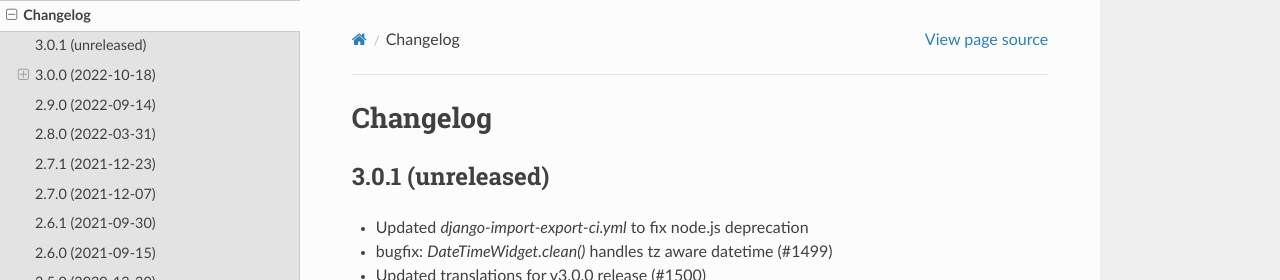
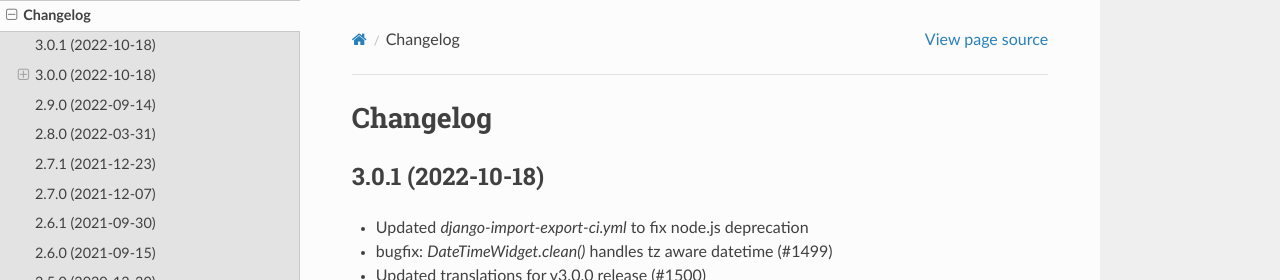
Before and after one commit to django-import-export/django-import-export, a Sphinx documentation site: the page built from docs/changelog.rst, in a window 1280 px wide and 900 px high. Shown: the top 280 px of the window. Built offline with Sphinx 7.4.7 and the Read the Docs theme 2.0.0, drawn with Linux system fonts in a browser that asks for light colours.

Commit message:
Preparing release 3.0.1

```diff
--- a/docs/changelog.rst
+++ b/docs/changelog.rst
@@ -1,7 +1,7 @@
 Changelog
 =========
 
-3.0.1 (unreleased)
+3.0.1 (2022-10-18)
 ------------------
 
 - Updated `django-import-export-ci.yml` to fix node.js deprecation
--- a/import_export/__init__.py
+++ b/import_export/__init__.py
@@ -1 +1 @@
-__version__ = '3.0.1.dev0'
+__version__ = '3.0.1'
```
